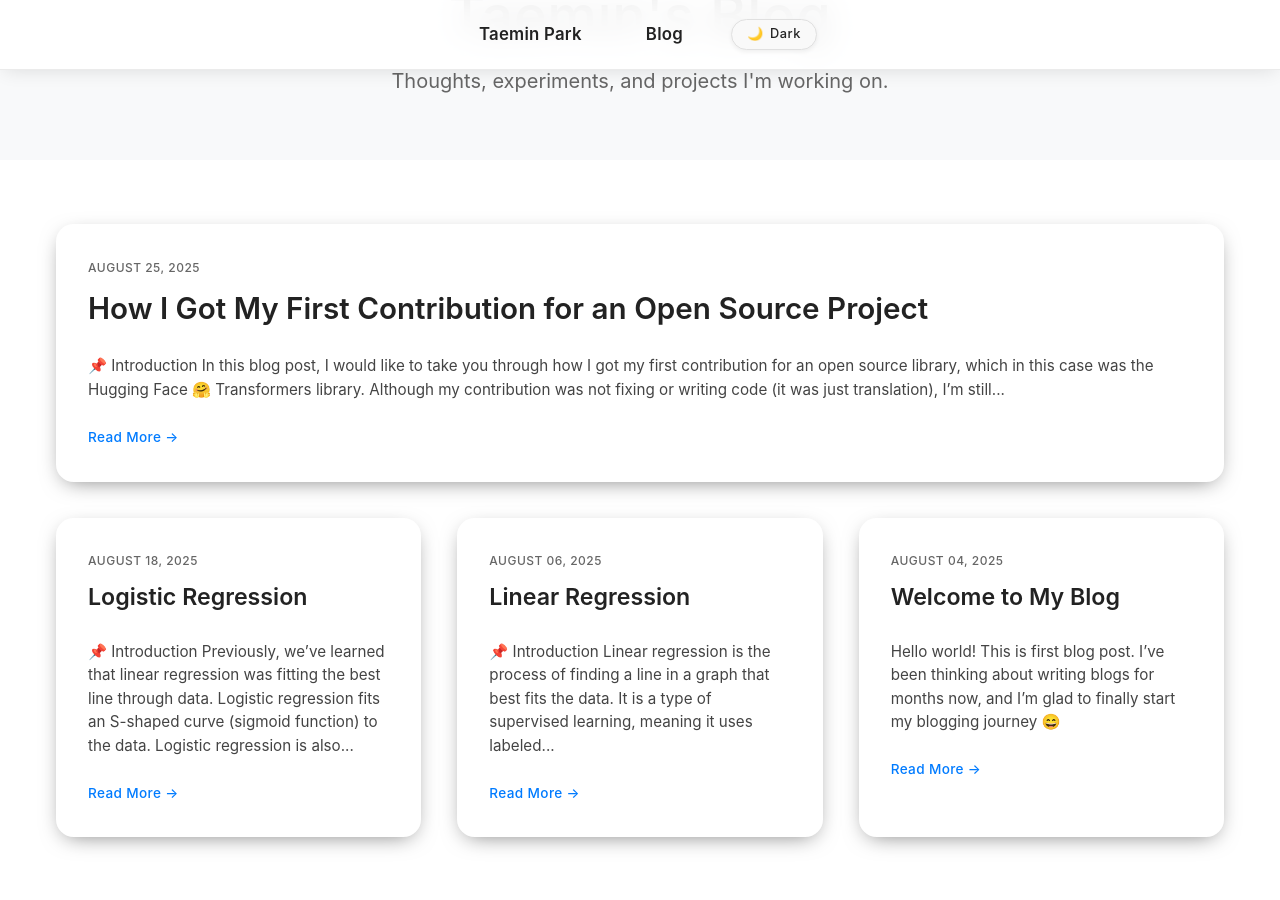
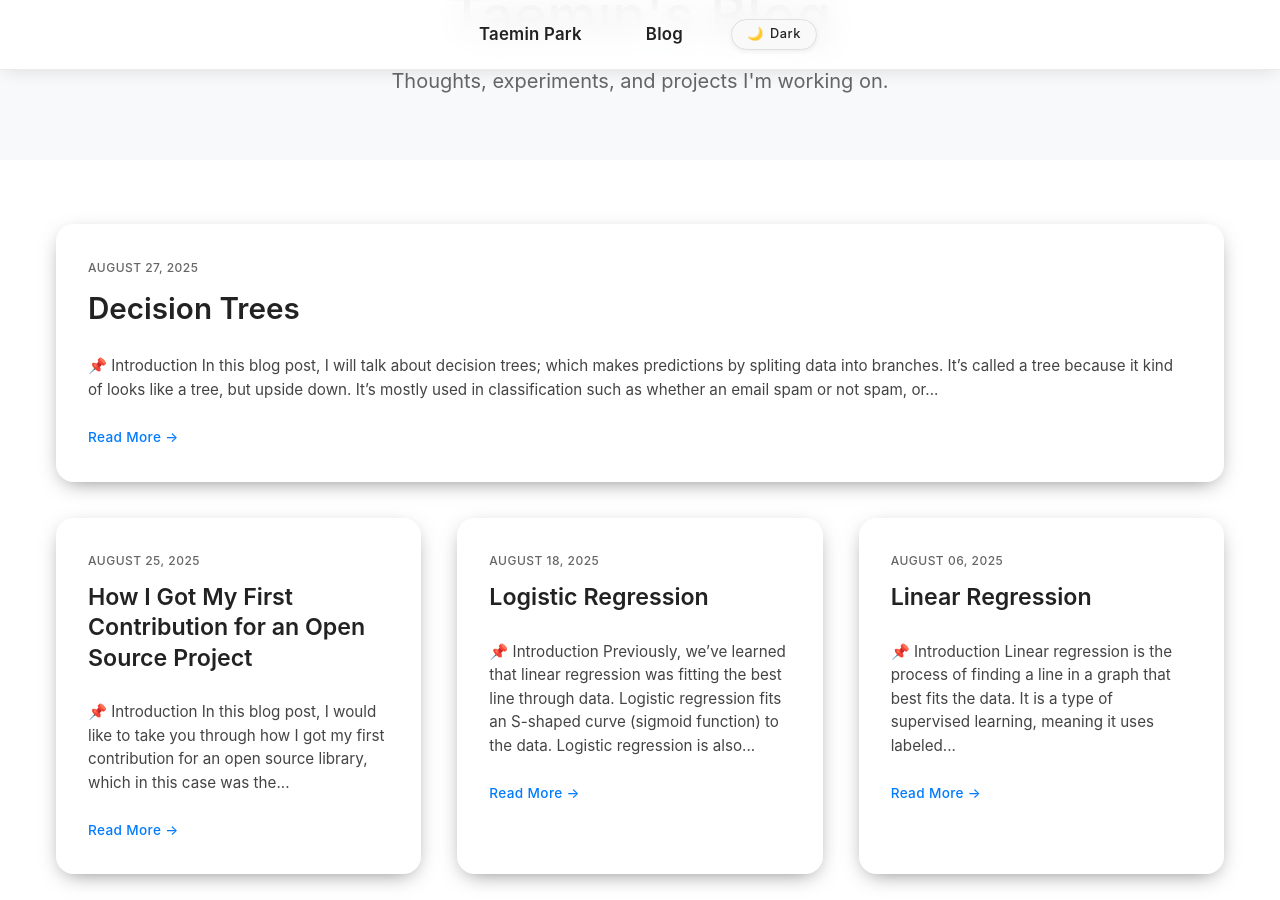
Before and after one commit to taemincode/taemincode.github.io, a Jekyll site: the page built from blogs.html, in a window 1280 px wide and 900 px high, scrolled down 206 px. Built offline with Jekyll 4.4.1, drawn with Linux system fonts in a browser that asks for light colours.

```diff
--- /dev/null
+++ b/_posts/2025-08-27-decision-trees.md
@@ -0,0 +1,9 @@
+---
+layout: post
+title: "Decision Trees"
+date: 2025-08-27
+categories: ML
+---
+
+### 📌 Introduction
+In this blog post, I will talk about decision trees; which makes predictions by spliting data into branches. It's called a `tree` because it kind of looks like a tree, but upside down. It's mostly used in classification such as whether an email spam or not spam, or whether an animal is a dog or a cat.
--- a/index.html
+++ b/index.html
@@ -115,7 +115,7 @@ description: Personal website of Taemin Park, showcasing his projects, blog post
                 <div class="timeline-item">
                     <div class="timeline-content">
                         <h3>August 2025</h3>
-                        <p>Completed <a href="{{ site.baseurl }}/certificates/Supervised%20Machine%20Learning%20-%20Unsupervised%20Learning,%20Recommenders,%20Reinforcement%20Learning.pdf" target="_blank" rel="noopener">ML Specialization</a></p>
+                        <p>Completed <a href="{{ site.baseurl }}/certificates/Andrew%20Ng%20-%20Machine%20Learning.pdf" target="_blank" rel="noopener">ML Specialization</a></p>
                     </div>
                 </div>
                 <div class="timeline-item">
```
Also changed, not shown: 2 other files.
